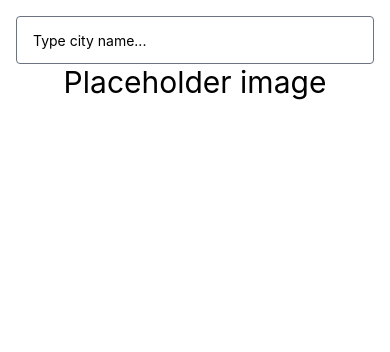
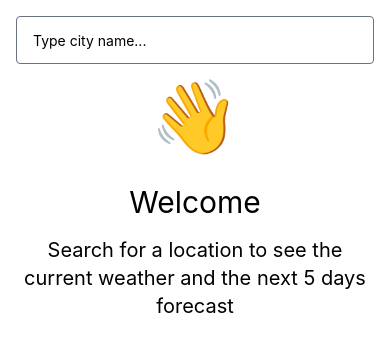
Before and after one commit to alessandrocapra/weather-app, a React Native app: screen / in a window 390 px wide. Shown: the top 352 px of the page. Built offline with nearby package versions, Linux system fonts and the light colour scheme.

Commit message:
Skeletons for loading

```diff
--- a/babel.config.js
+++ b/babel.config.js
@@ -2,6 +2,6 @@ module.exports = function(api) {
   api.cache(true);
   return {
     presets: ["babel-preset-expo"],
-    plugins: ["nativewind/babel"],
+    plugins: ["nativewind/babel", "react-native-reanimated/plugin"],
   };
 };
--- a/src/components/SearchResultItem.tsx
+++ b/src/components/SearchResultItem.tsx
@@ -20,7 +20,7 @@ function SearchResultItem({ locationResult, setQuery }: SearchResultItemProps) {
       onPress={handleSearchResultItemPress}
       className="p-4 bg-white border-b border-b-gray-500"
     >
-      <Text accessibilityLabel="search result">{`${name} (${state}, ${country})`}</Text>
+      <Text accessibilityLabel="search result">{`📍 ${name} (${state}, ${country})`}</Text>
     </Pressable>
   );
 
--- a/src/components/TodayWeather.tsx
+++ b/src/components/TodayWeather.tsx
@@ -4,6 +4,7 @@ import { getCurrentWeather } from "../utils/api";
 import { useSelector } from "react-redux";
 import { selectLocation } from "../redux/location/locationSelector";
 import { formatTemperature } from "../utils/strings";
+import TodayWeatherSkeleton from "./skeletons/TodayWeatherSkeleton";
 
 function TodayWeather() {
   const location = useSelector(selectLocation);
@@ -18,10 +19,11 @@ function TodayWeather() {
   }
 
   if (status === "loading") {
-    return <Text>Loading...</Text>;
+    return <TodayWeatherSkeleton />;
   }
 
   return (
+    <>
       <View className="relative flex-col justify-center items-center py-8">
         <Text className="text-4xl ">{data.name}</Text>
         <View className="flex-row items-center">
@@ -37,7 +39,9 @@ function TodayWeather() {
           )}`}</Text>
         </View>
         <View className="flex-row"></View>
-      <Text className="text-xl capitalize">{data.weather[0].description}</Text>
+        <Text className="text-xl capitalize">
+          {data.weather[0].description}
+        </Text>
         <View className="flex-row gap-3">
           <Text className="text-xl">{`Max:${formatTemperature(
             data.main.temp_max
@@ -47,6 +51,7 @@ function TodayWeather() {
           )}`}</Text>
         </View>
       </View>
+    </>
   );
 }
 
--- /dev/null
+++ b/src/components/WelcomeMessage.tsx
@@ -0,0 +1,16 @@
+import { Text, View } from "react-native";
+
+function WelcomeMessage() {
+  return (
+    <View className="flex-col flex-1 justify-center items-center gap-4">
+      <Text className="text-7xl p-4">👋</Text>
+      <Text className="text-3xl">Welcome</Text>
+      <Text className="text-xl text-center">
+        Search for a location to see the current weather and the next 5 days
+        forecast
+      </Text>
+    </View>
+  );
+}
+
+export default WelcomeMessage;
--- /dev/null
+++ b/src/components/skeletons/Skeleton.tsx
@@ -0,0 +1,51 @@
+import React from "react";
+import { StyleSheet, ViewStyle } from "react-native";
+import Animated, {
+  useAnimatedStyle,
+  useSharedValue,
+  withRepeat,
+  withTiming,
+  AnimatedStyleProp,
+} from "react-native-reanimated";
+
+interface SkeletonLoaderProps {
+  height: number;
+  width: number;
+  rounded?: boolean;
+  fullWidth?: boolean;
+  style?: AnimatedStyleProp<ViewStyle>;
+}
+
+const Skeleton: React.FC<SkeletonLoaderProps> = ({
+  height,
+  width,
+  rounded = false,
+  fullWidth = false,
+  style = { marginVertical: 5 },
+}) => {
+  const progress = useSharedValue(0);
+
+  React.useEffect(() => {
+    progress.value = withRepeat(withTiming(1, { duration: 600 }), -1, true);
+  }, []);
+
+  const animatedStyles = useAnimatedStyle(() => {
+    return {
+      opacity: progress.value,
+    };
+  });
+
+  const boxStyles = StyleSheet.create({
+    box: {
+      height: height,
+      width: fullWidth ? "100%" : width, // If fullWidth is true, set width to "100%"
+      alignSelf: fullWidth ? "stretch" : "auto", // If fullWidth is true, set alignSelf to 'stretch'
+      backgroundColor: "#e2e8f0",
+      borderRadius: rounded ? height / 2 : 8,
+    },
+  });
+
+  return <Animated.View style={[boxStyles.box, animatedStyles, style]} />;
+};
+
+export default Skeleton;
--- /dev/null
+++ b/src/components/skeletons/TodayWeatherSkeleton.tsx
@@ -0,0 +1,15 @@
+import { View } from "react-native";
+import Skeleton from "./Skeleton";
+
+function TodayWeatherSkeleton() {
+  return (
+    <View className="flex-col justify-center items-center py-8">
+      <Skeleton height={30} width={90} />
+      <Skeleton height={100} width={300} />
+      <Skeleton height={30} width={90} />
+      <Skeleton height={30} width={150} />
+    </View>
+  );
+}
+
+export default TodayWeatherSkeleton;
--- a/src/screens/WeatherForecast.tsx
+++ b/src/screens/WeatherForecast.tsx
@@ -3,24 +3,24 @@ import { useSelector } from "react-redux";
 import FiveDaysForecastList from "../components/FiveDaysForecastList";
 import SearchLocation from "../components/SearchLocation";
 import TodayWeather from "../components/TodayWeather";
+import WelcomeMessage from "../components/WelcomeMessage";
 import { selectLocation } from "../redux/location/locationSelector";
 
 function WeatherForecast() {
   const location = useSelector(selectLocation);
+  const isLocationDefined = location.name !== "";
 
   return (
     <SafeAreaView>
       <View className="p-4 h-full">
         <SearchLocation />
-        {location.name !== "" ? (
+        {isLocationDefined ? (
           <>
             <TodayWeather />
             <FiveDaysForecastList />
           </>
         ) : (
-          <View className="flex-col flex-1 justify-center items-center">
-            <Text className="text-3xl">Placeholder image</Text>
-          </View>
+          <WelcomeMessage />
         )}
       </View>
     </SafeAreaView>
```
Lines whose indentation alone changed are shown as unchanged.
